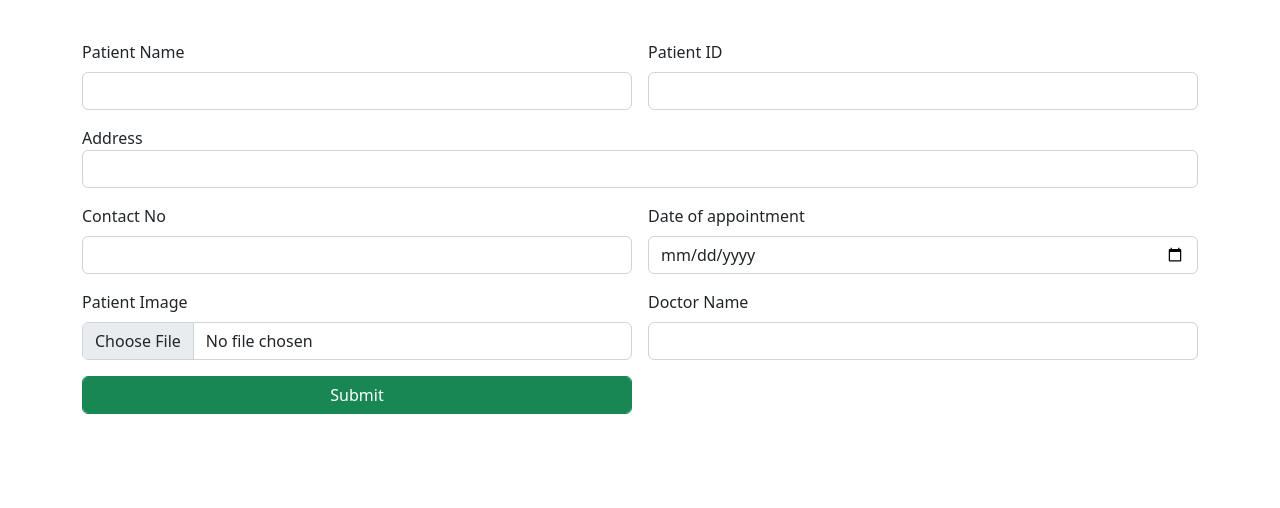
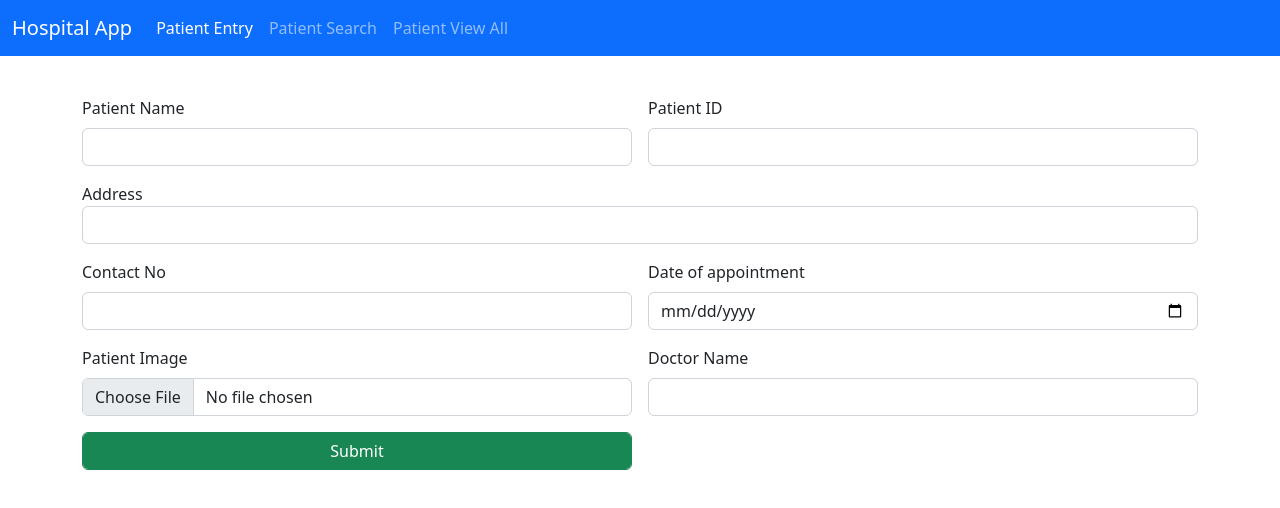
Before and after one commit to Navaneeth-pv/HospitalApp-Angular, an Angular app: page / in a window 1280 px wide. Shown: the top 508 px of the page. Built offline with nearby package versions, Linux system fonts and the light colour scheme.

Commit message:
navbaradded

```diff
--- a/src/app/app.module.ts
+++ b/src/app/app.module.ts
@@ -8,6 +8,7 @@
 import { PatientDeleteComponent } from './patient-delete/patient-delete.component';
 import { RouterModule, Routes } from '@angular/router';
 import { ViewAllPatientsComponent } from './view-all-patients/view-all-patients.component';
+import { NavbarComponent } from './navbar/navbar.component';
 
 
 const myRoute:Routes=[
@@ -37,7 +38,8 @@
     PatientEntryComponent,
     PatientSearchComponent,
     PatientDeleteComponent,
-    ViewAllPatientsComponent
+    ViewAllPatientsComponent,
+    NavbarComponent
   ],
   imports: [
     BrowserModule,
--- /dev/null
+++ b/src/app/navbar/navbar.component.html
@@ -0,0 +1,22 @@
+<nav class="navbar navbar-expand-lg bg-primary navbar-dark">
+    <div class="container-fluid">
+      <a class="navbar-brand" href="#">Hospital App</a>
+      <button class="navbar-toggler" type="button" data-bs-toggle="collapse" data-bs-target="#navbarNav" aria-controls="navbarNav" aria-expanded="false" aria-label="Toggle navigation">
+        <span class="navbar-toggler-icon"></span>
+      </button>
+      <div class="collapse navbar-collapse" id="navbarNav">
+        <ul class="navbar-nav">
+          <li class="nav-item">
+            <a class="nav-link active" aria-current="page" href="/">Patient Entry</a>
+          </li>
+          <li class="nav-item">
+            <a class="nav-link" href="/Search">Patient Search</a>
+          </li>
+          <li class="nav-item">
+            <a class="nav-link" href="/ViewAll">Patient View All</a>
+          </li>
+
+        </ul>
+      </div>
+    </div>
+  </nav>
--- a/src/app/patient-delete/patient-delete.component.html
+++ b/src/app/patient-delete/patient-delete.component.html
@@ -1,3 +1,5 @@
+
+<app-navbar></app-navbar>
 <div class="container">
     <div class="row">
         <div class="col col-12 col-sm-12 col-md-12 col-lg-12 cl-xl-12 col-xxl-12">
--- a/src/app/patient-entry/patient-entry.component.html
+++ b/src/app/patient-entry/patient-entry.component.html
@@ -1,3 +1,4 @@
+<app-navbar></app-navbar>
 <div class="container">
     <div class="row">
         <div class="col col-12 col-sm-12 col-md-12 col-lg-12 col-xl-12 col-xxl-12">
--- a/src/app/patient-search/patient-search.component.html
+++ b/src/app/patient-search/patient-search.component.html
@@ -1,3 +1,4 @@
+<app-navbar></app-navbar>
 <div class="container">
     <div class="row">
         <div class="col col-12 col-sm-12 col-md-12 col-lg-12 cl-xl-12 col-xxl-12">
--- a/src/app/view-all-patients/view-all-patients.component.html
+++ b/src/app/view-all-patients/view-all-patients.component.html
@@ -1,3 +1,4 @@
+<app-navbar></app-navbar>
 <div class="container">
     <div class="row">
         <div class="col col-12 col-sm-12 col-md-12 col-lg-12 col-xl-12 col-xxl-12">
```
Also changed, not shown: src/app/navbar/navbar.component.ts (added, +10 -0 lines), src/app/navbar/navbar.component.css (added).
